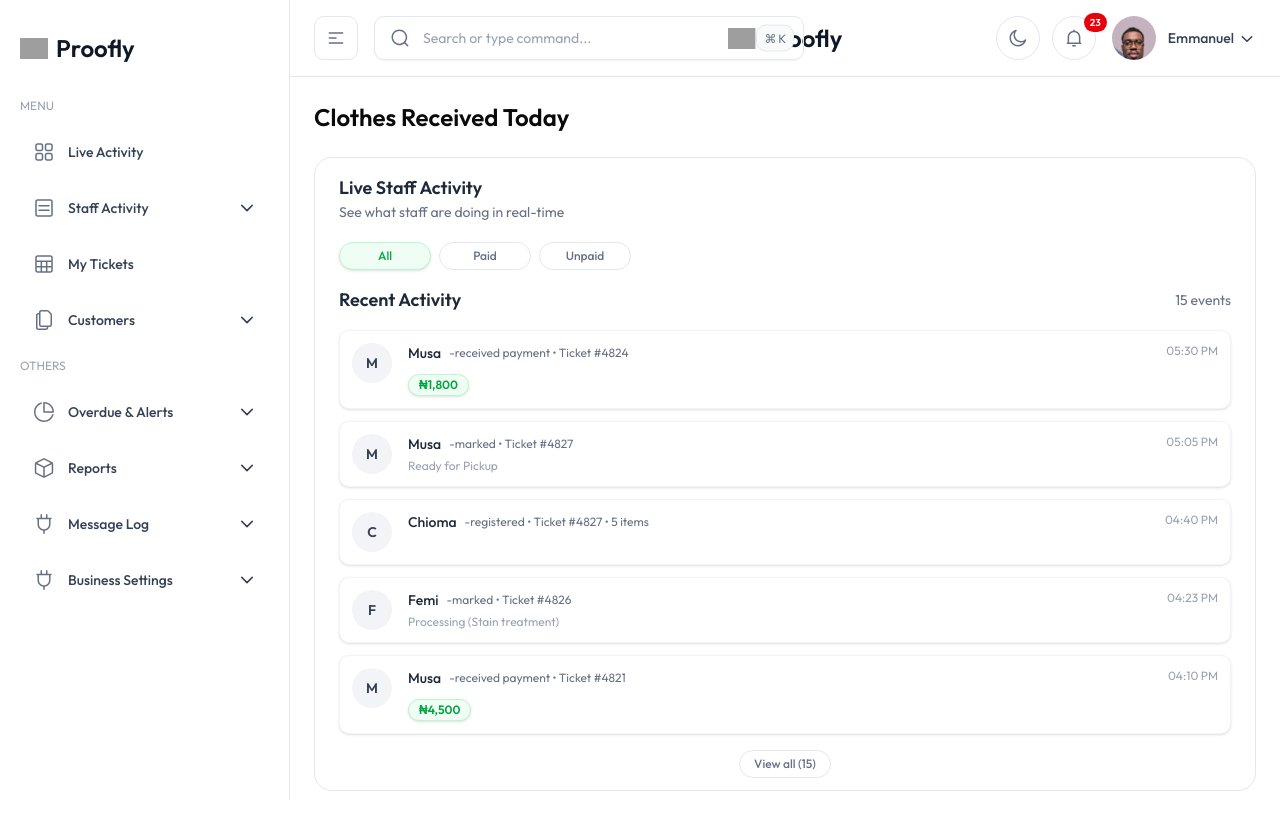
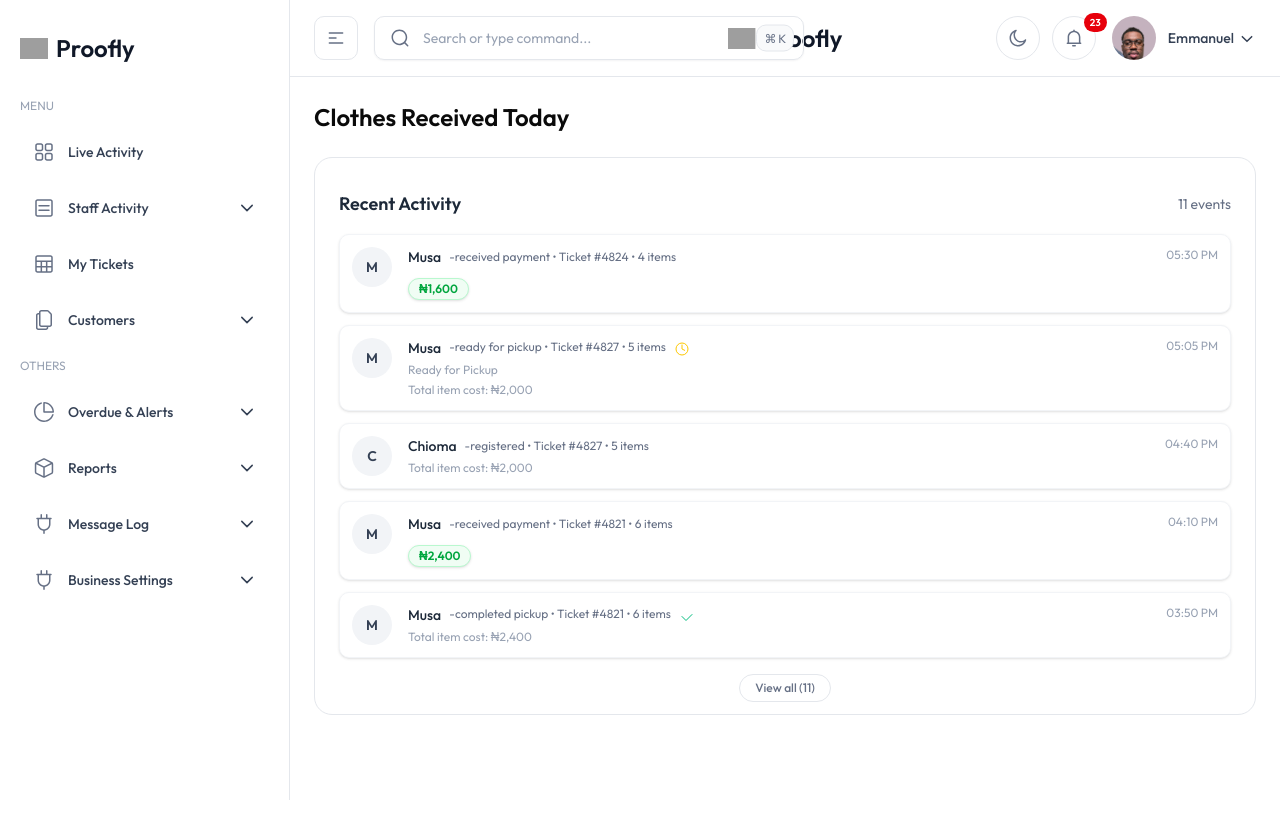
Before and after one commit to Enochchukwudi-dev/dashboard, a Next.js app: page /transactions in a window 1280 px wide. Built offline with nearby package versions, Linux system fonts and the light colour scheme; grey boxes are pictures that could not be loaded.

Commit message:
Update homepage

```diff
--- a/src/components/transactions/Transactions.tsx
+++ b/src/components/transactions/Transactions.tsx
@@ -1,48 +1,17 @@
 "use client";
 
 import Image from "next/image";
-import { useState } from "react";
+
 import { useModal } from "../../hooks/useModal";
 import { Modal } from "../ui/modal";
-
-
-const tabs = ["All", "Paid", "Unpaid"] as const;
-
-const STATUS_MAP: Record<typeof tabs[number], string | undefined> = {
-  All: undefined,
-  Paid: "Success",
-  Unpaid: undefined,
-};
+import { ITEM_COST } from "../../lib/config";
 
 export default function Transactions() {
-  const [tab, setTab] = useState<typeof tabs[number]>("All");
   const { isOpen: isModalOpen, openModal, closeModal } = useModal();
 
   return (
     <div className="overflow-hidden rounded-2xl border border-gray-200 bg-white px-4 pb-3 pt-4 dark:border-gray-800 dark:bg-white/[0.03] sm:px-6">
       <div className="flex flex-col gap-2 mb-4 sm:flex-row sm:items-center sm:justify-between">
-        <div>
-          <h3 className="text-lg font-semibold text-gray-800 dark:text-white/90">Live Staff Activity</h3>
-          <p className="text-sm text-gray-500 dark:text-gray-400">See what staff are doing in real-time</p>
-          <div className="mt-5 flex items-center gap-2">
-            {tabs.map((c) => (
-              <button
-                key={c}
-                onClick={() => setTab(c)}
-                className={`min-w-[92px] text-center rounded-full px-3 py-1 text-theme-xs font-medium border focus:outline-none focus-visible:ring-2 focus-visible:ring-offset-1 ${
-                  tab === c
-                    ? "bg-green-50 text-green-600 border-green-200 shadow-sm focus-visible:ring-green-200 dark:bg-green-900/10 dark:text-green-300 dark:border-green-800"
-                    : "bg-white text-gray-500 border-gray-200 dark:bg-gray-800 dark:text-gray-400 dark:border-gray-700"
-                }`}
-                aria-pressed={tab === c}
-              >
-                {c}
-              </button>
-            ))}
-          </div>
-        </div>
-
-
       </div>
 
       {/* Feed / Timeline View */}
@@ -90,23 +59,41 @@ export default function Transactions() {
           const getDotColor = (type?: string) =>
             type === "success" ? "bg-emerald-500" : type === "warning" ? "bg-yellow-400" : "bg-sky-500";
 
-          // Filter events based on selected tab
-          const isPaidEvent = (e: FeedEvent) => !!e.amount || e.action.toLowerCase().includes("received payment");
-
-          const filterByTab = (e: FeedEvent) => {
-            switch (tab) {
-              case "Paid":
-                return isPaidEvent(e);
-              case "Unpaid":
-                return !isPaidEvent(e);
-              case "All":
-              default:
-                return true;
-            }
+          // Helper: find items count for a ticket by scanning feed (fallback to 0)
+          const getItemsCount = (ticketId: number | string) => {
+            const found = feed.find((f) => f.ticketId === ticketId && typeof f.items === "number");
+            return found?.items ?? 0;
           };
 
+          // Cost and formatting helpers
+          const formatCurrency = (n: number) => `₦${n.toLocaleString()}`;
+
+          // Event type helpers / rules
+          const isReceivedPayment = (e: FeedEvent) => e.action.toLowerCase().includes("received payment");
+          const isPickedUp = (e: FeedEvent) => e.action.toLowerCase().includes("picked up");
+          const isMarkedReady = (e: FeedEvent) => e.action === "marked" && e.meta?.toLowerCase().includes("ready for pickup");
+          const isCompletedPickup = (e: FeedEvent) => e.action.toLowerCase().includes("completed pickup");
+          const isRegistered = (e: FeedEvent) => e.action.toLowerCase().includes("registered");
+
+          // Decide whether to show event meta (hide Processing/meta like "X items confirmed")
+          const showMeta = (e: FeedEvent) => !!e.meta && !/processing|confirmed/i.test(e.meta as string);
+
+          // Build a display-friendly action string
+          const displayAction = (e: FeedEvent) => {
+            if (isReceivedPayment(e)) return "received payment";
+            if (isMarkedReady(e)) return "ready for pickup";
+            if (isPickedUp(e)) return "picked up";
+            if (isCompletedPickup(e)) return "completed pickup";
+            return e.action;
+          };
+
+          // No tab filtering — show all events
+          const filterByTab = (_e: FeedEvent) => true;
+
           // Show newest events first and open modal to view all
-          const visibleAll = feed.filter(filterByTab).sort((a, b) => b.id - a.id);
+          // Remove 'Processing' (marked) events and 'picked up' events; map 'marked' + 'Ready for Pickup' to a clearer action
+          const cleanedFeed = feed.filter((e) => !((e.action === "marked" && e.meta?.toLowerCase().includes("processing")) || e.action.toLowerCase() === "picked up"));
+          const visibleAll = cleanedFeed.filter(filterByTab).sort((a, b) => b.id - a.id);
           const displayed = visibleAll.slice(0, 5);
 
           return (
@@ -121,7 +108,12 @@ export default function Transactions() {
                   <div className="p-4 text-sm text-center text-gray-500 dark:text-gray-400">No events for this filter</div>
                 ) : (
                   <ul className="space-y-3">
-                    {displayed.map((e) => (
+                    {displayed.map((e) => {
+                      const itemsCount = e.items ?? getItemsCount(e.ticketId);
+                      const computedAmount = itemsCount > 0 ? formatCurrency(itemsCount * ITEM_COST) : undefined;
+                      const amountToShow = isReceivedPayment(e) ? computedAmount : (e.amount ?? undefined);
+                      const actionText = displayAction(e);
+                      return (
                         <li key={e.id} className="">
                           <div className="rounded-lg border border-gray-100 bg-white p-3 shadow-sm dark:border-gray-800 dark:bg-white/[0.03] flex items-start gap-3 md:gap-4">
                             <div className="h-10 w-10 flex-shrink-0 rounded-full bg-gray-100 flex items-center justify-center text-sm font-semibold text-gray-700 dark:bg-gray-800 dark:text-white/90">
@@ -133,15 +125,45 @@ export default function Transactions() {
                                 <div className="flex-1">
                                   <div className="flex md:flex-row flex-col md:items-center items-start gap-2">
                                     <span className="text-sm font-medium text-gray-800 dark:text-white/90">{e.actor}</span>
-                                  <div className="text-xs text-gray-500 mt-1 md:mt-0">-{e.action} • Ticket #{e.ticketId}{e.items ? ` • ${e.items} items` : ''}</div>
+                                    <div className="text-xs text-gray-500 mt-1 md:mt-0">
+                                      -{actionText} • Ticket #{e.ticketId}{itemsCount > 0 ? ` • ${itemsCount} items` : ''}
+                                      {isPickedUp(e) && (
+                                        <svg className="ml-2 inline-block w-4 h-4 text-gray-400" xmlns="http://www.w3.org/2000/svg" fill="none" viewBox="0 0 24 24" strokeWidth="1.5" stroke="currentColor" aria-hidden>
+                                          <path strokeLinecap="round" strokeLinejoin="round" d="M13.5 6H21M4.5 12a8.25 8.25 0 0116.5 0 8.25 8.25 0 01-16.5 0z" />
+                                        </svg>
+                                      )}
+                                      {isMarkedReady(e) && (
+                                        <svg className="ml-2 inline-block w-4 h-4 text-yellow-400" xmlns="http://www.w3.org/2000/svg" viewBox="0 0 24 24" fill="none" stroke="currentColor" strokeWidth="1.5" aria-hidden>
+                                          <path strokeLinecap="round" strokeLinejoin="round" d="M12 6v6l4 2" />
+                                          <circle cx="12" cy="12" r="9" stroke="currentColor" strokeWidth="1.5" fill="none" />
+                                        </svg>
+                                      )}
+                                      {isCompletedPickup(e) && itemsCount > 0 && (
+                                        <svg className="ml-2 inline-block w-4 h-4 text-emerald-500" xmlns="http://www.w3.org/2000/svg" fill="none" viewBox="0 0 24 24" strokeWidth="1.5" stroke="currentColor" aria-hidden>
+                                          <path strokeLinecap="round" strokeLinejoin="round" d="M4.5 12.75l6 6L19.5 9.75" />
+                                        </svg>
+                                      )}
+                                    </div>
                                   </div>
 
-                                {e.meta && <div className="text-xs text-gray-400 mt-1 truncate">{e.meta}</div>}
+                                  {showMeta(e) && <div className="text-xs text-gray-400 mt-1 truncate">{e.meta}</div>}
 
-                                {e.amount && (
+                                  {isCompletedPickup(e) && itemsCount > 0 && (
+                                    <div className="text-xs text-gray-400 mt-1">Total item cost: {formatCurrency(itemsCount * ITEM_COST)}</div>
+                                  )}
+
+                                  {isMarkedReady(e) && itemsCount > 0 && (
+                                    <div className="text-xs text-gray-400 mt-1">Total item cost: {formatCurrency(itemsCount * ITEM_COST)}</div>
+                                  )}
+
+                                  {isRegistered(e) && itemsCount > 0 && (
+                                    <div className="text-xs text-gray-400 mt-1">Total item cost: {formatCurrency(itemsCount * ITEM_COST)}</div>
+                                  )}
+
+                                  {amountToShow && isReceivedPayment(e) && (
                                     <div className="mt-2">
                                       <span className="inline-flex items-center rounded-full px-2.5 py-0.5 text-xs font-semibold border shadow-sm bg-green-50 text-green-600 border-green-200 focus-visible:ring-2 focus-visible:ring-offset-1 focus-visible:ring-green-200 dark:bg-green-900/10 dark:text-green-300 dark:border-green-800">
-                                      {e.amount}
+                                        {amountToShow}
                                       </span>
                                     </div>
                                   )}
@@ -152,7 +174,8 @@ export default function Transactions() {
                           </div>
                         </div>
                       </li>
-                    ))}
+                    );
+                    })}
                   </ul>
                 )}
               </div>
@@ -181,7 +204,12 @@ export default function Transactions() {
                     <div className="p-4 text-sm text-center text-gray-500 dark:text-gray-400">No events for this filter</div>
                   ) : (
                     <ul className="space-y-3">
-                      {visibleAll.map((e) => (
+                      {visibleAll.map((e) => {
+                        const itemsCount = e.items ?? getItemsCount(e.ticketId);
+                        const computedAmount = itemsCount > 0 ? formatCurrency(itemsCount * ITEM_COST) : undefined;
+                        const amountToShow = isReceivedPayment(e) ? computedAmount : (e.amount ?? undefined);
+                        const actionText = displayAction(e);
+                        return (
                           <li key={e.id} className="">
                             <div className="rounded-lg border border-gray-100 bg-white p-3 shadow-sm dark:border-gray-800 dark:bg-white/[0.03] flex items-start gap-3 md:gap-4">
                               <div className="h-10 w-10 flex-shrink-0 rounded-full bg-gray-100 flex items-center justify-center text-sm font-semibold text-gray-700 dark:bg-gray-800 dark:text-white/90">
@@ -193,15 +221,40 @@ export default function Transactions() {
                                   <div className="flex-1">
                                     <div className="flex md:flex-row flex-col md:items-center items-start gap-2">
                                       <span className="text-sm font-medium text-gray-800 dark:text-white/90">{e.actor}</span>
-                                    <div className="text-xs text-gray-500 mt-1 md:mt-0">-{e.action} • Ticket #{e.ticketId}{e.items ? ` • ${e.items} items` : ''}</div>
+                                      <div className="text-xs text-gray-500 mt-1 md:mt-0">
+                                        -{actionText} • Ticket #{e.ticketId}{itemsCount > 0 ? ` • ${itemsCount} items` : ''}
+                                        {isPickedUp(e) && (
+                                          <svg className="ml-2 inline-block w-4 h-4 text-gray-400" xmlns="http://www.w3.org/2000/svg" fill="none" viewBox="0 0 24 24" strokeWidth="1.5" stroke="currentColor" aria-hidden>
+                                            <path strokeLinecap="round" strokeLinejoin="round" d="M13.5 6H21M4.5 12a8.25 8.25 0 0116.5 0 8.25 8.25 0 01-16.5 0z" />
+                                          </svg>
+                                        )}
+                                        {isMarkedReady(e) && (
+                                          <svg className="ml-2 inline-block w-4 h-4 text-yellow-400" xmlns="http://www.w3.org/2000/svg" viewBox="0 0 24 24" fill="none" stroke="currentColor" strokeWidth="1.5" aria-hidden>
+                                            <path strokeLinecap="round" strokeLinejoin="round" d="M12 6v6l4 2" />
+                                            <circle cx="12" cy="12" r="9" stroke="currentColor" strokeWidth="1.5" fill="none" />
+                                          </svg>
+                                        )}
+                                      </div>
                                     </div>
 
-                                  {e.meta && <div className="text-xs text-gray-400 mt-1 truncate">{e.meta}</div>}
+                                    {showMeta(e) && <div className="text-xs text-gray-400 mt-1 truncate">{e.meta}</div>}
 
-                                  {e.amount && (
+                                    {isCompletedPickup(e) && itemsCount > 0 && (
+                                      <div className="text-xs text-gray-400 mt-1">Total item cost: {formatCurrency(itemsCount * ITEM_COST)}</div>
+                                    )}
+
+                                    {isMarkedReady(e) && itemsCount > 0 && (
+                                      <div className="text-xs text-gray-400 mt-1">Total item cost: {formatCurrency(itemsCount * ITEM_COST)}</div>
+                                    )}
+
+                                    {isRegistered(e) && itemsCount > 0 && (
+                                      <div className="text-xs text-gray-400 mt-1">Total item cost: {formatCurrency(itemsCount * ITEM_COST)}</div>
+                                    )}
+
+                                    {amountToShow && isReceivedPayment(e) && (
                                       <div className="mt-2">
                                         <span className="inline-flex items-center rounded-full px-2.5 py-0.5 text-xs font-semibold border shadow-sm bg-green-50 text-green-600 border-green-200 focus-visible:ring-2 focus-visible:ring-offset-1 focus-visible:ring-green-200 dark:bg-green-900/10 dark:text-green-300 dark:border-green-800">
-                                        {e.amount}
+                                          {amountToShow}
                                         </span>
                                       </div>
                                     )}
@@ -212,7 +265,8 @@ export default function Transactions() {
                               </div>
                             </div>
                           </li>
-                      ))}
+                        );
+                      })}
                     </ul>
                   )}
                 </div>
--- a/src/components/ui/button/Button.tsx
+++ b/src/components/ui/button/Button.tsx
@@ -3,7 +3,7 @@ import React, { ReactNode } from "react";
 interface ButtonProps {
   children: ReactNode; // Button text or content
   size?: "sm" | "md"; // Button size
-  variant?: "primary" | "outline"; // Button variant
+  variant?: "primary" | "outline" | "secondary"; // Button variant
   startIcon?: ReactNode; // Icon before the text
   endIcon?: ReactNode; // Icon after the text
   onClick?: () => void; // Click handler
@@ -33,6 +33,8 @@ const Button: React.FC<ButtonProps> = ({
       "bg-brand-500 text-white shadow-theme-xs hover:bg-brand-600 disabled:bg-brand-300",
     outline:
       "bg-white text-gray-700 ring-1 ring-inset ring-gray-300 hover:bg-gray-50 dark:bg-gray-800 dark:text-gray-400 dark:ring-gray-700 dark:hover:bg-white/[0.03] dark:hover:text-gray-300",
+    secondary:
+      "bg-white text-gray-800 border border-gray-200 hover:bg-gray-50 shadow-sm transition-colors focus:outline-none focus:ring-2 focus:ring-offset-1 focus:ring-yellow-400 dark:bg-gray-900 dark:border-gray-800 dark:text-white dark:hover:bg-gray-800",
   };
 
   return (
--- /dev/null
+++ b/src/components/ui/dropdown/TimeframeDropdown.tsx
@@ -0,0 +1,71 @@
+"use client";
+import React, { useEffect, useRef, useState } from "react";
+import { ChevronDown } from "lucide-react";
+
+type Timeframe = "Today" | "Yesterday" | "This Week" | "This Month" | "All";
+
+interface Props {
+  value?: Timeframe;
+  onChange?: (v: Timeframe) => void;
+}
+
+export default function TimeframeDropdown({ value = "Today", onChange }: Props) {
+  const [open, setOpen] = useState(false);
+  const [selected, setSelected] = useState<Timeframe>(value);
+  const ref = useRef<HTMLDivElement | null>(null);
+
+  useEffect(() => {
+    setSelected(value);
+  }, [value]);
+
+  useEffect(() => {
+    const onDocClick = (e: MouseEvent) => {
+      if (!ref.current) return;
+      if (!ref.current.contains(e.target as Node)) setOpen(false);
+    };
+
+    if (open) document.addEventListener("mousedown", onDocClick);
+    return () => document.removeEventListener("mousedown", onDocClick);
+  }, [open]);
+
+  const options: Timeframe[] = ["Today", "Yesterday", "This Week", "This Month", "All"];
+
+  const handleSelect = (opt: Timeframe) => {
+    setSelected(opt);
+    setOpen(false);
+    onChange?.(opt);
+  };
+
+  return (
+    <div className="relative" ref={ref}>
+      <button
+        type="button"
+        onClick={() => setOpen((s) => !s)}
+        aria-haspopup="listbox"
+        aria-expanded={open}
+        className={`inline-flex items-center gap-1 px-2.5 py-0.5 rounded-full font-medium bg-white border border-gray-200 text-gray-700 dark:bg-gray-900 dark:border-gray-800 dark:text-white focus:outline-none focus-visible:ring-2 focus-visible:ring-offset-1`}
+      >
+        <span className="text-xs">{selected}</span>
+        <ChevronDown className="ml-1 w-3 h-3" />
+      </button>
+
+      {open && (
+        <div className="absolute right-0 mt-2 w-[140px] rounded-md bg-white shadow-lg dark:bg-gray-800 z-50">
+          <ul role="listbox" aria-label="Timeframe options" className="py-1">
+            {options.map((opt) => (
+              <li key={opt} role="option">
+                <button
+                  type="button"
+                  onClick={() => handleSelect(opt)}
+                  className={`w-full text-left px-3 py-2 text-sm hover:bg-gray-50 dark:hover:bg-gray-700 ${opt === selected ? "font-semibold" : ""}`}
+                >
+                  {opt}
+                </button>
+              </li>
+            ))}
+          </ul>
+        </div>
+      )}
+    </div>
+  );
+}
--- a/src/components/ui/modal/index.tsx
+++ b/src/components/ui/modal/index.tsx
@@ -76,7 +76,8 @@ export const Modal: React.FC<ModalProps> = ({
         {showCloseButton && (
           <button
             onClick={onClose}
-            className="absolute right-3 top-3 z-999 flex h-9.5 w-9.5 items-center justify-center rounded-full bg-gray-100 text-gray-400 transition-colors hover:bg-gray-200 hover:text-gray-700 dark:bg-gray-800 dark:text-gray-400 dark:hover:bg-gray-700 dark:hover:text-white sm:right-6 sm:top-6 sm:h-11 sm:w-11"
+            aria-label="Close"
+            className="absolute right-3 top-2 z-999 flex h-8.5 w-8.5 items-center justify-center rounded-full bg-gray-100 text-gray-400 transition-colors hover:bg-gray-200 hover:text-gray-700 dark:bg-gray-800 dark:text-gray-400 dark:hover:bg-gray-700 dark:hover:text-white sm:right-6 sm:top-2 sm:h-9.9 sm:w-9.99"
           >
             <svg
               width="24"
--- /dev/null
+++ b/src/lib/config.ts
@@ -0,0 +1,3 @@
+// Centralized configuration for client-side values
+// Set NEXT_PUBLIC_ITEM_COST in your environment to override the default value (build-time).
+export const ITEM_COST = Number(process.env.NEXT_PUBLIC_ITEM_COST ?? 400);
```
Also changed, not shown: src/components/ecommerce/EcommerceMetrics.tsx (+20 -27 lines). Lines whose indentation alone changed are shown as unchanged.
